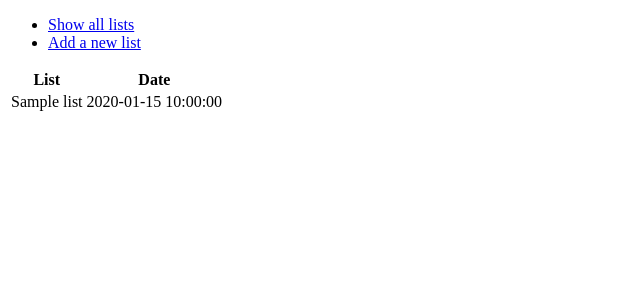
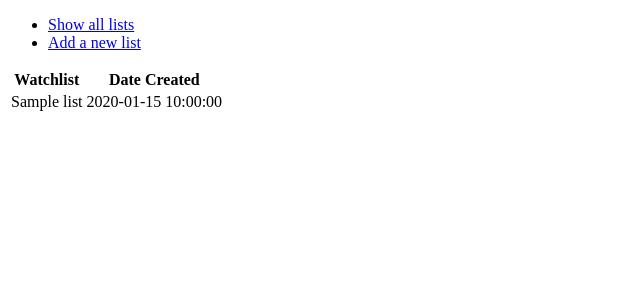
Before and after one commit to skoskipaa/Katselulista, a Flask app: page /lists in a window 1280 px wide. Shown: the top 300 px of the page, without its empty margins (0-640 px from the left). Run offline with Flask 2, Linux system fonts and the light colour scheme; tables that the repository leaves empty hold one stand-in row (values such as "Sample post").

Commit message:
pieniä muutoksia ulkoasuun

```diff
--- a/application/templates/layout.html
+++ b/application/templates/layout.html
@@ -2,7 +2,7 @@
 <html>
   <head>
     <meta charset="utf-8">
-    <title>ViewingListApp</title>
+    <title>WatchListApp</title>
   </head>
 
   <body>
--- a/application/templates/lists/list.html
+++ b/application/templates/lists/list.html
@@ -2,8 +2,8 @@
 {% block body %}
 <table>
     <tr>
-        <th>List</th>
-        <th>Date</th>
+        <th>Watchlist</th>
+        <th>Date Created</th>
     </tr>
     {% for list in lists %}
     <tr>
--- a/application/templates/lists/new.html
+++ b/application/templates/lists/new.html
@@ -2,6 +2,6 @@
 {% block body%}
 <form method="POST" action="{{ url_for('lists_create') }}">
     <input type="text" name="name"/>
-    <input type="submit" value="Add a new viewing list"/>
+    <input type="submit" value="Add a new watch list"/>
 </form>
 {% endblock %}
```
